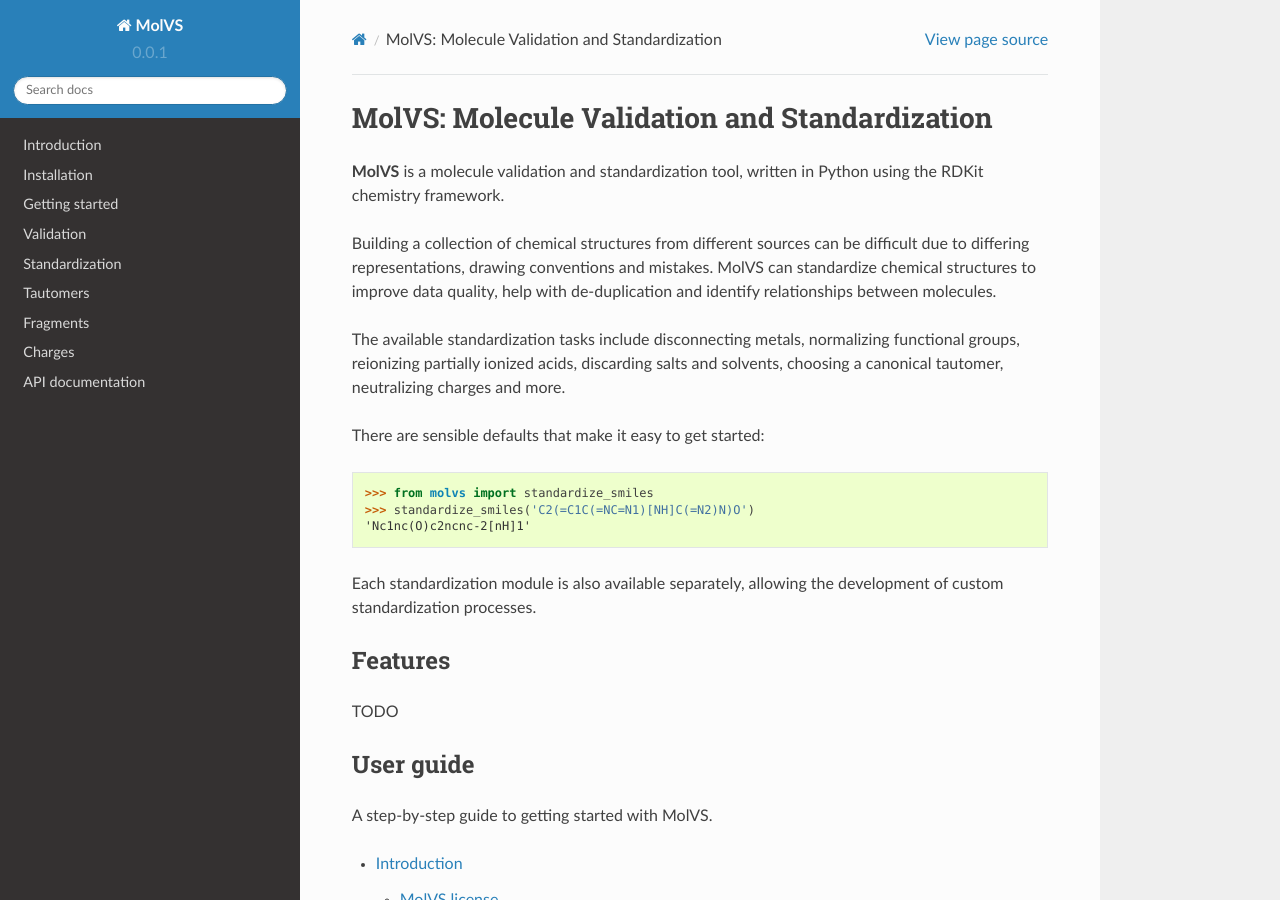
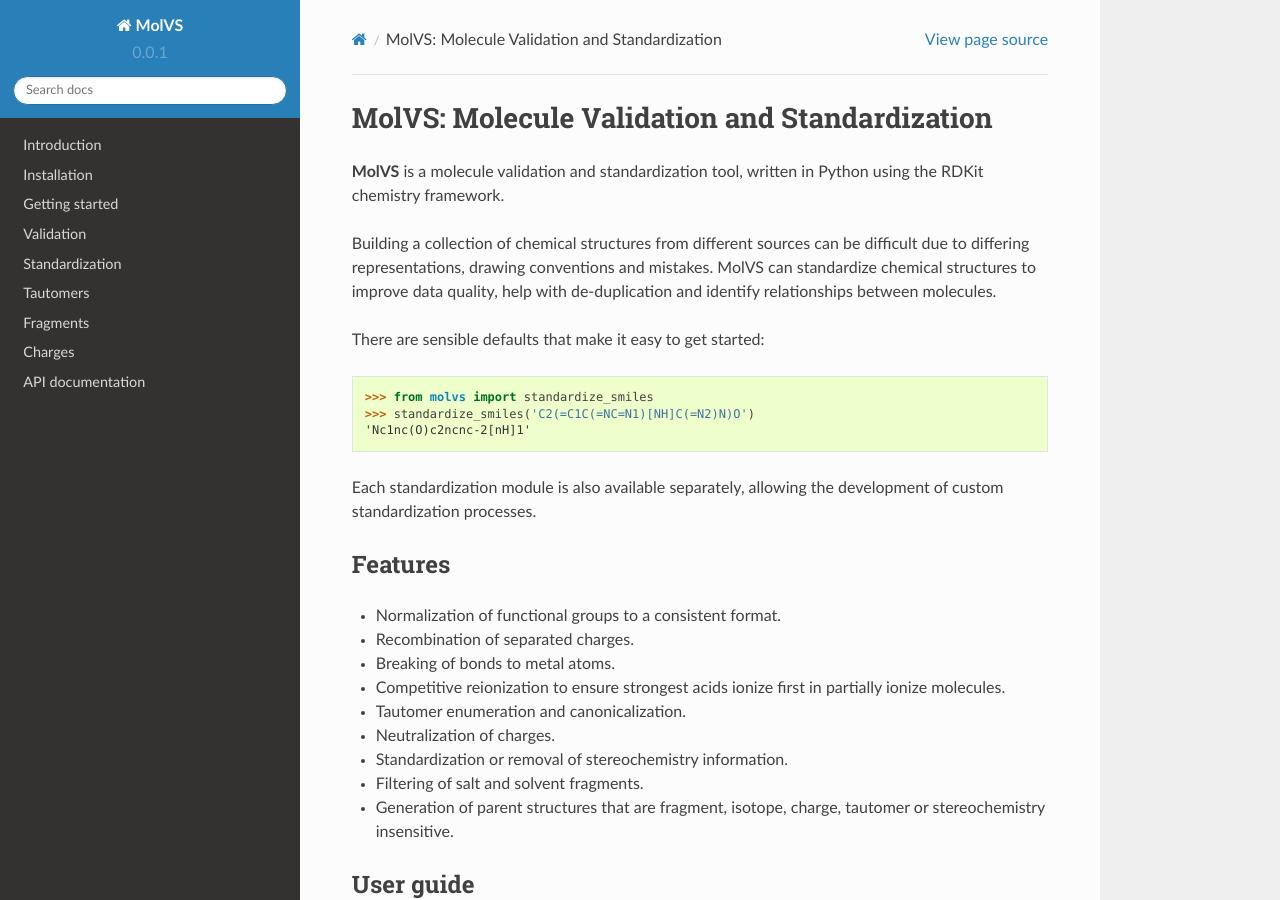
Before and after one commit to mcs07/MolVS, a Sphinx documentation site: the page built from docs/source/index.rst, in a window 1280 px wide and 900 px high. Built offline with Sphinx 7.4.7 and the Read the Docs theme 2.0.0, drawn with Linux system fonts in a browser that asks for light colours.

Commit message:
Minor documentation tidy up

```diff
--- a/docs/source/index.rst
+++ b/docs/source/index.rst
@@ -11,9 +11,6 @@
 drawing conventions and mistakes. MolVS can standardize chemical structures to improve data quality, help with
 de-duplication and identify relationships between molecules.
 
-The available standardization tasks include disconnecting metals, normalizing functional groups, reionizing partially
-ionized acids, discarding salts and solvents, choosing a canonical tautomer, neutralizing charges and more.
-
 There are sensible defaults that make it easy to get started::
 
     >>> from molvs import standardize_smiles
@@ -25,7 +22,15 @@
 Features
 --------
 
-TODO
+- Normalization of functional groups to a consistent format.
+- Recombination of separated charges.
+- Breaking of bonds to metal atoms.
+- Competitive reionization to ensure strongest acids ionize first in partially ionize molecules.
+- Tautomer enumeration and canonicalization.
+- Neutralization of charges.
+- Standardization or removal of stereochemistry information.
+- Filtering of salt and solvent fragments.
+- Generation of parent structures that are fragment, isotope, charge, tautomer or stereochemistry insensitive.
 
 User guide
 ----------
--- a/setup.py
+++ b/setup.py
@@ -20,7 +20,7 @@
     license=molvs.__license__,
     url='https://github.com/mcs07/MolVS',
     packages=['molvs'],
-    description='',
+    description='Molecule Validation and Standardization',
     long_description=long_description,
     keywords='chemistry cheminformatics rdkit',
     zip_safe=False,
```
Also changed, not shown: README.rst (+9 -10 lines), 1 other file.
